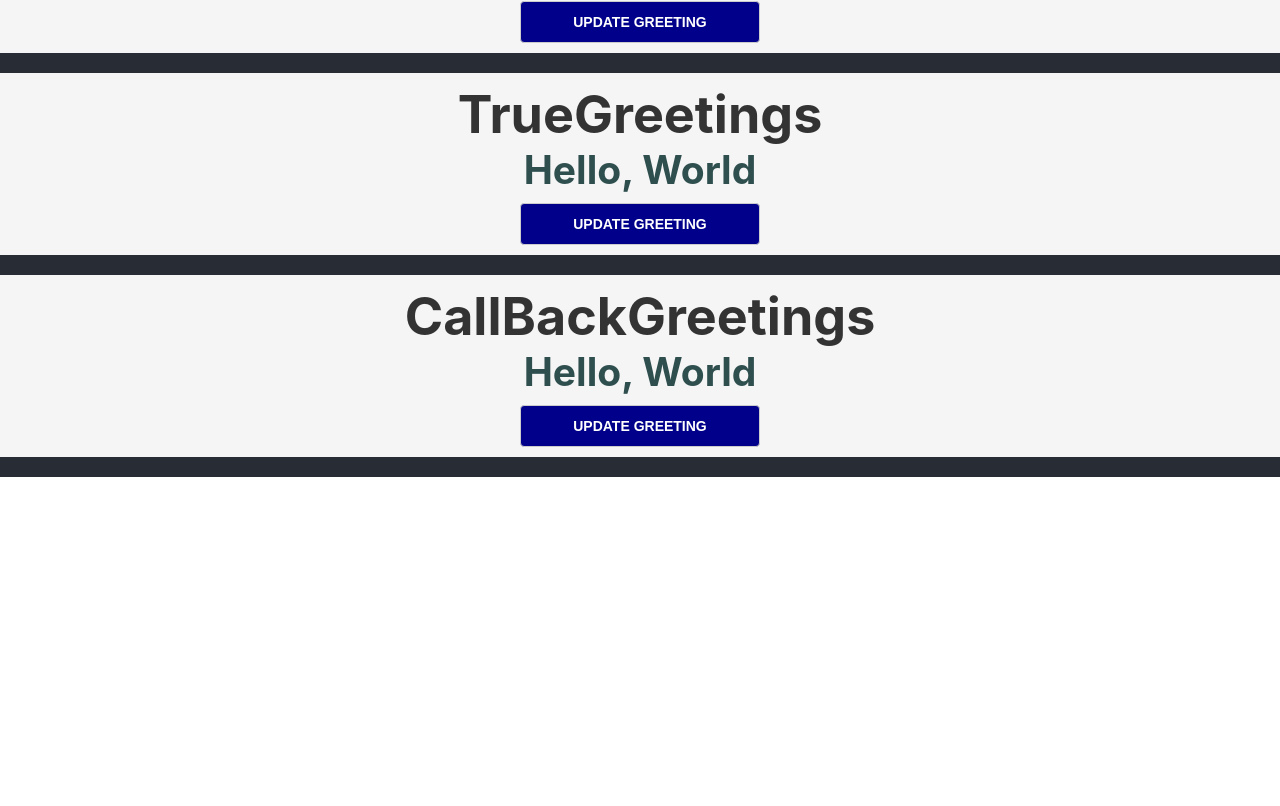
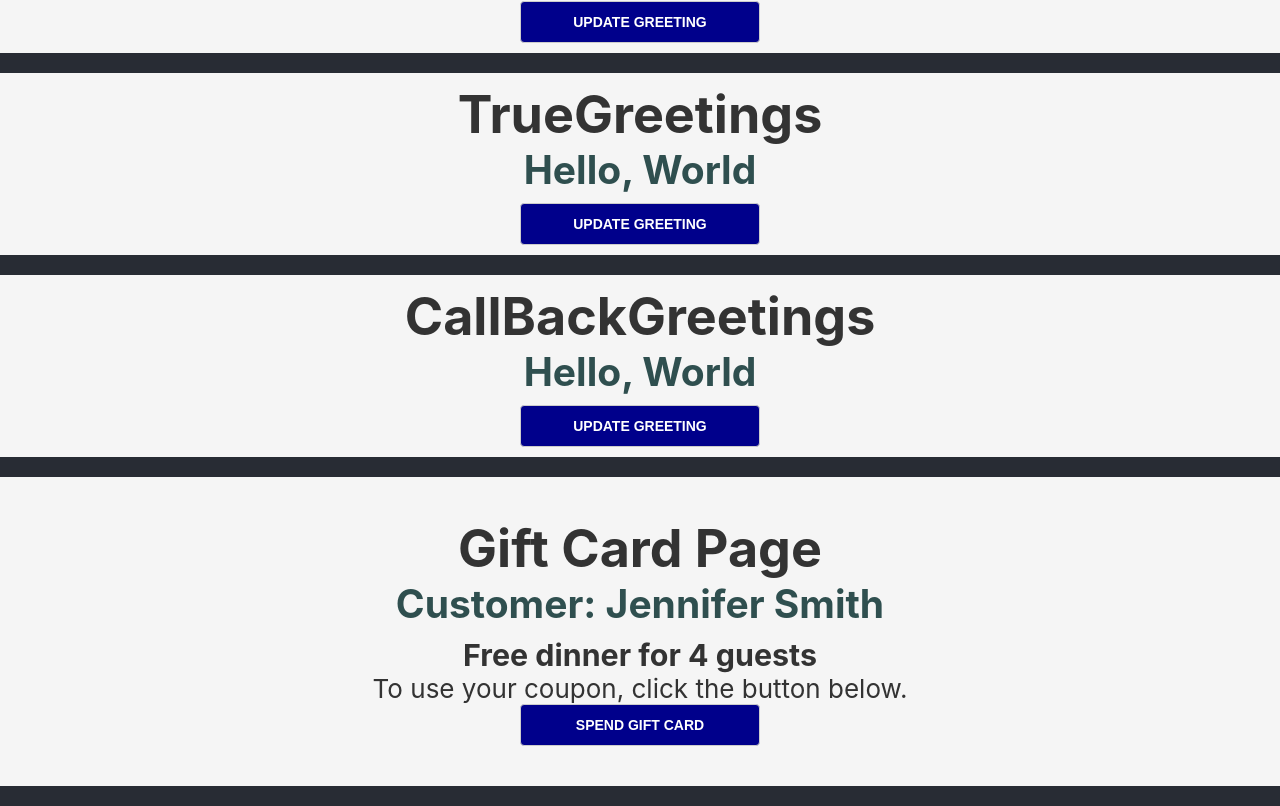
Before and after one commit to vetacode/react-advance-playground, a React (Create React App) app: page / in a window 1280 px wide. Shown: the part 1705-2511 px from the top of the page. Before the commit the page ends 2182 px from the top, so only its background shows below. Built offline with nearby package versions, Linux system fonts and the light colour scheme.

Commit message:
Add managing state useState hook

```diff
--- a/src/App.js
+++ b/src/App.js
@@ -6,6 +6,7 @@
   TrueGreetings,
 } from './Components/GreetingsObj';
 import LowCalDesserts from './Components/LowCalDesserts';
+import GiftCard from './Components/ManagingState';
 import { RegistrationForm } from './Components/RegistrationForm';
 import { ThemeSwitcher } from './Components/ThemeSwitcher';
 import { UncontrolledForm, Form } from './Components/UncontrolledForm';
@@ -23,6 +24,7 @@
       <FalseGreetings />
       <TrueGreetings />
       <CallBackGreetings />
+      <GiftCard />
     </div>
   );
 }
--- /dev/null
+++ b/src/Components/ManagingState.js
@@ -0,0 +1,44 @@
+import { useState } from 'react';
+
+export default function GiftCard() {
+  const [giftCard, setGiftCard] = useState({
+    firstName: 'Jennifer',
+    lastName: 'Smith',
+    text: 'Free dinner for 4 guests',
+    valid: true,
+    instructions: 'To use your coupon, click the button below.',
+  });
+
+  function spendGiftCard() {
+    // setGiftCard({
+    //   ...giftCard,
+    //   valid: false,
+    //   text: 'Your Coupon Has Been Used',
+    //   instructions: 'Please visit our restaurant to renew your gift card',
+    // });
+
+    /*BEST PRACTICES:*/
+    setGiftCard((prevState) => {
+      return {
+        ...prevState,
+        valid: false,
+        text: 'Your Coupon Has Been Used',
+        instructions: 'Please visit our restaurant to renew your gift card',
+      };
+    });
+  }
+
+  return (
+    <div className='section' style={{ padding: '40px' }}>
+      <h1>Gift Card Page</h1>
+      <h2>
+        Customer: {giftCard.firstName} {giftCard.lastName}
+      </h2>
+      <h3>{giftCard.text}</h3>
+      <p>{giftCard.instructions}</p>
+      {giftCard.valid && (
+        <button onClick={spendGiftCard}>Spend Gift Card</button>
+      )}
+    </div>
+  );
+}
```
